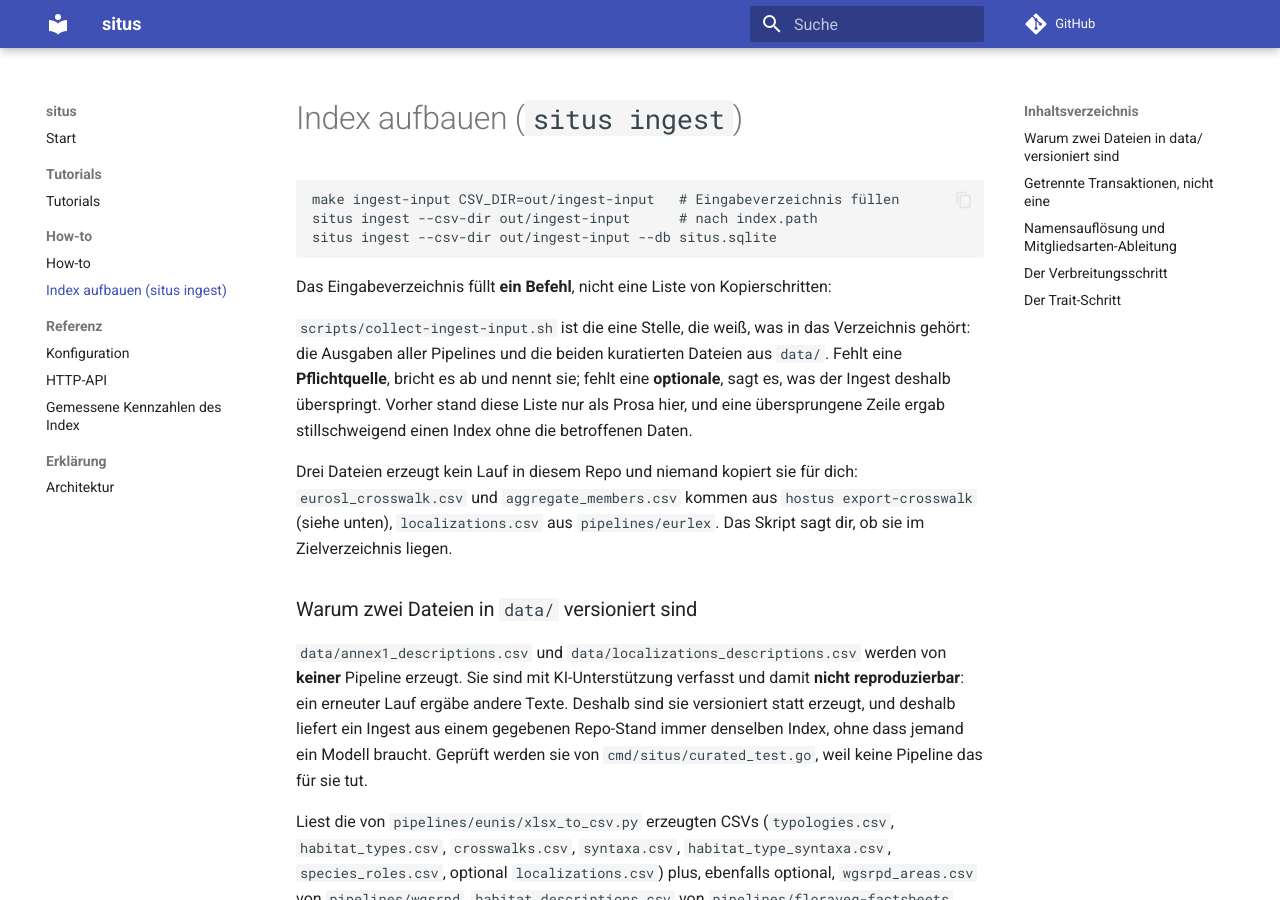
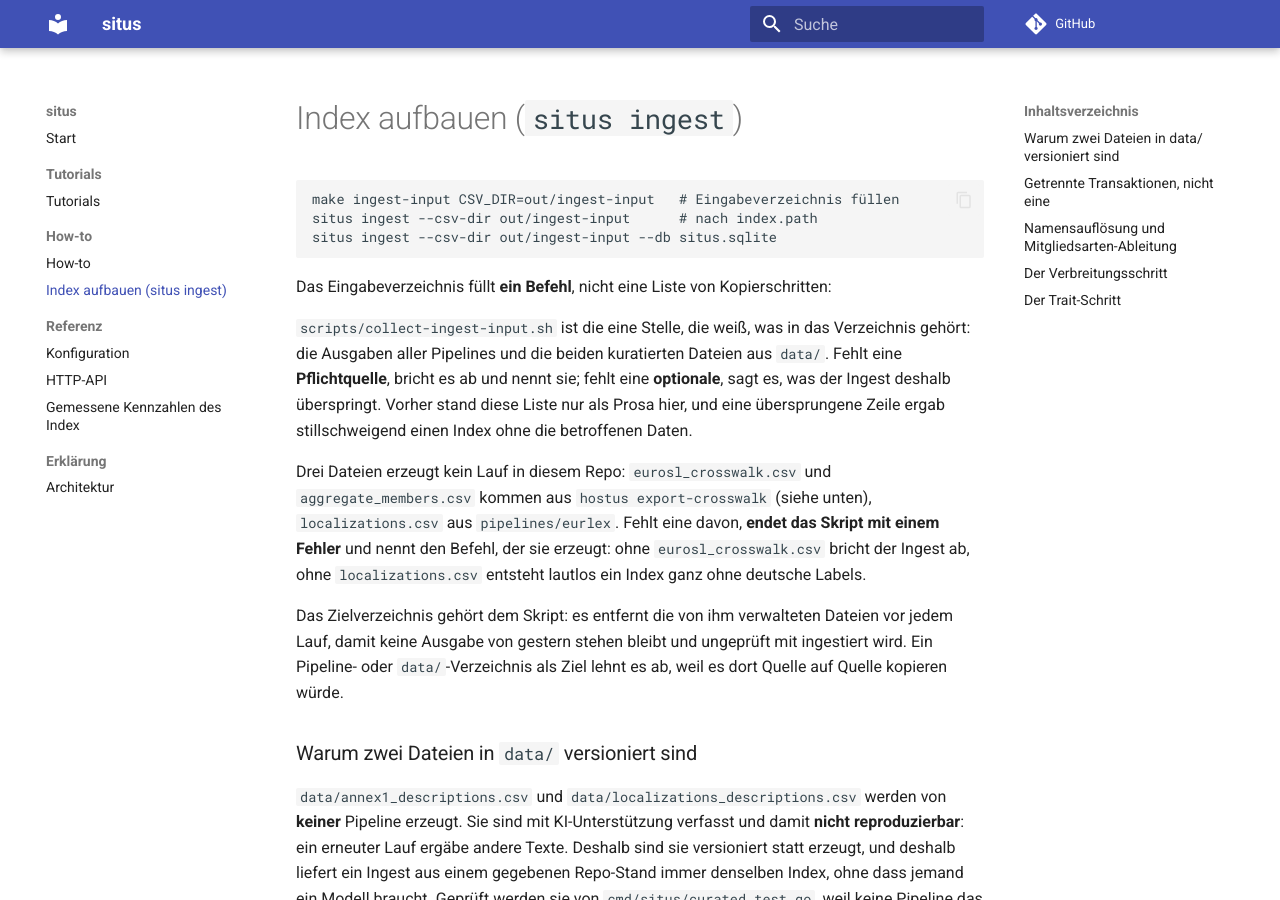
Before and after one commit to jobrunner/situs, an MkDocs documentation site: the page built from docs/how-to/ingest.md, in a window 1280 px wide and 900 px high. Built offline with MkDocs 1.6.1 and Material for MkDocs 9.7.7, drawn with Linux system fonts in a browser that asks for light colours; comment, search, counter and statistics services are not loaded.

Commit message:
fix(ingest): Review-Funde aus PR #43
- Der README-Schnellstart zeigte weiter `--csv-dir pipelines/eunis/out`,
  also genau das Muster, das dieser PR beseitigt. Wer ihm folgt, baut
  einen Index ohne Zeigerwerte, Beschreibungen, Labels und Gebiete, und
  zwar lautlos. Er zeigt jetzt den Sammelbefehl.
- Dasselbe Verzeichnis als Ziel hätte Quelle auf Quelle kopiert und den
  Lauf mitten im Sammeln abgebrochen. Das Skript lehnt ein Pipeline-
  oder data/-Verzeichnis als Ziel ab.
- /out/ fehlte in .gitignore, der Default des neuen Targets landete also
  als vierzehn unversionierte CSVs vor der Tür.
- Das Skript meldete Vollzug, obwohl die drei extern bereitzustellenden
  Dateien fehlten. Ohne eurosl_crosswalk.csv bricht der Ingest ab, ohne
  localizations.csv entsteht lautlos ein Index ohne deutsche Labels;
  beides endet jetzt mit Fehler und dem Befehl, der die Datei erzeugt.
- Das Zielverzeichnis wurde nie aufgeräumt: eine Ausgabe von gestern
  wäre liegengeblieben und mitingestiert worden. Die verwalteten Namen
  werden vor jedem Lauf entfernt.
- curated_test.go indizierte Spalten ohne Breitenprüfung und wäre bei
  einer verkürzten Datei mit Panic statt mit Befund ausgegangen.
- Der Stern stand als Markup auf der Verbotsliste. Er ist die amtliche
  Kennzeichnung prioritärer Lebensraumtypen ("*91E0"), und ein Text darf
  ihn zitieren; verboten ist jetzt nur die verdoppelte Form.
- Das neue Target stand unter dem Kommentar, der pipeline-test erklärt.

Claude-Session: https://claude.ai/code/session_01LK5YBYcvKMgysg7K2uWuMi

```diff
--- a/docs/how-to/ingest.md
+++ b/docs/how-to/ingest.md
@@ -16,10 +16,17 @@ fehlt eine **optionale**, sagt es, was der Ingest deshalb überspringt. Vorher
 stand diese Liste nur als Prosa hier, und eine übersprungene Zeile ergab
 stillschweigend einen Index ohne die betroffenen Daten.
 
-Drei Dateien erzeugt kein Lauf in diesem Repo und niemand kopiert sie für
-dich: `eurosl_crosswalk.csv` und `aggregate_members.csv` kommen aus
-`hostus export-crosswalk` (siehe unten), `localizations.csv` aus
-`pipelines/eurlex`. Das Skript sagt dir, ob sie im Zielverzeichnis liegen.
+Drei Dateien erzeugt kein Lauf in diesem Repo: `eurosl_crosswalk.csv` und
+`aggregate_members.csv` kommen aus `hostus export-crosswalk` (siehe unten),
+`localizations.csv` aus `pipelines/eurlex`. Fehlt eine davon, **endet das
+Skript mit einem Fehler** und nennt den Befehl, der sie erzeugt: ohne
+`eurosl_crosswalk.csv` bricht der Ingest ab, ohne `localizations.csv` entsteht
+lautlos ein Index ganz ohne deutsche Labels.
+
+Das Zielverzeichnis gehört dem Skript: es entfernt die von ihm verwalteten
+Dateien vor jedem Lauf, damit keine Ausgabe von gestern stehen bleibt und
+ungeprüft mit ingestiert wird. Ein Pipeline- oder `data/`-Verzeichnis als Ziel
+lehnt es ab, weil es dort Quelle auf Quelle kopieren würde.
 
 ### Warum zwei Dateien in `data/` versioniert sind
 
```
Also changed, not shown: README.md (+3 -1 lines), 4 other files.
